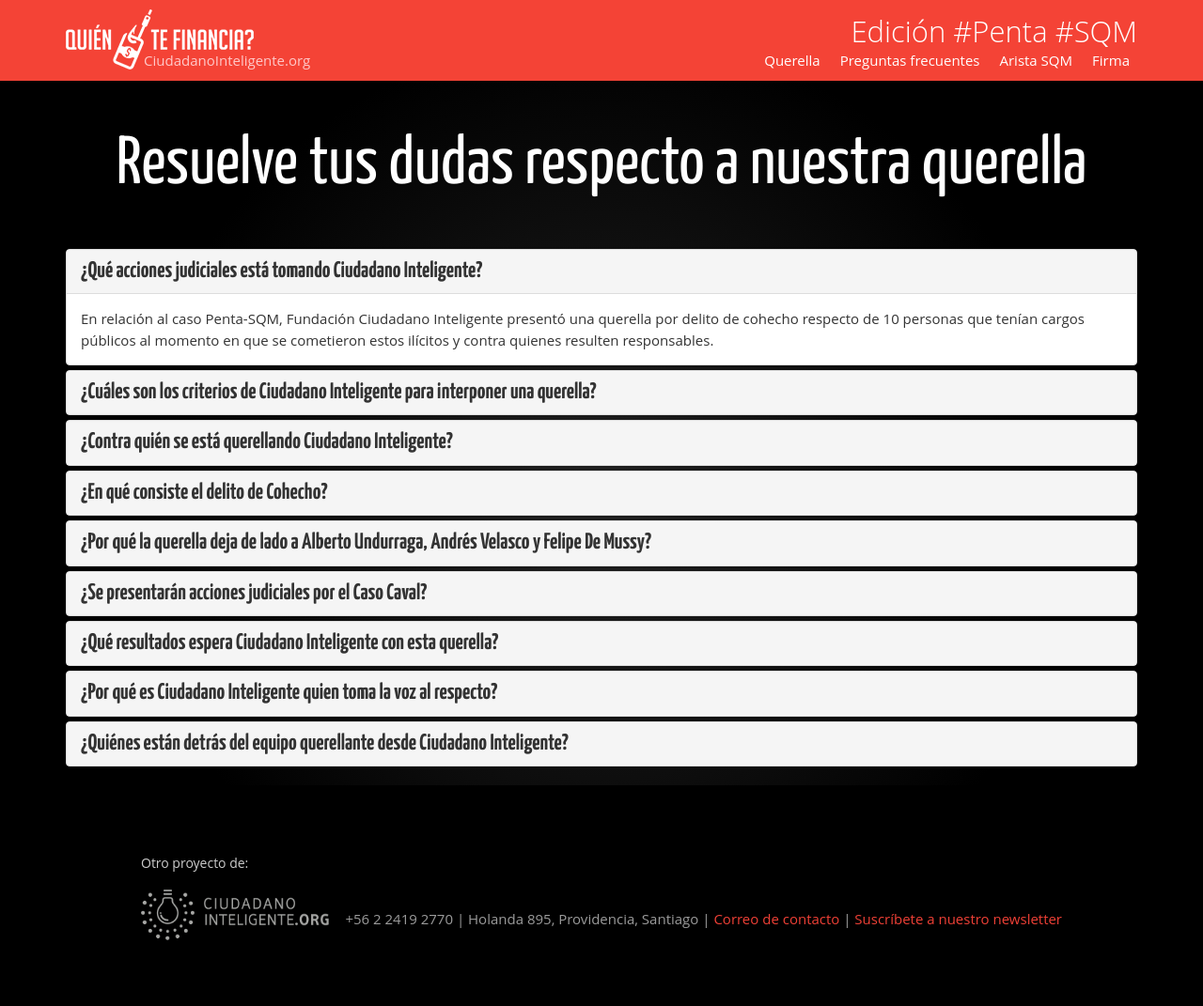
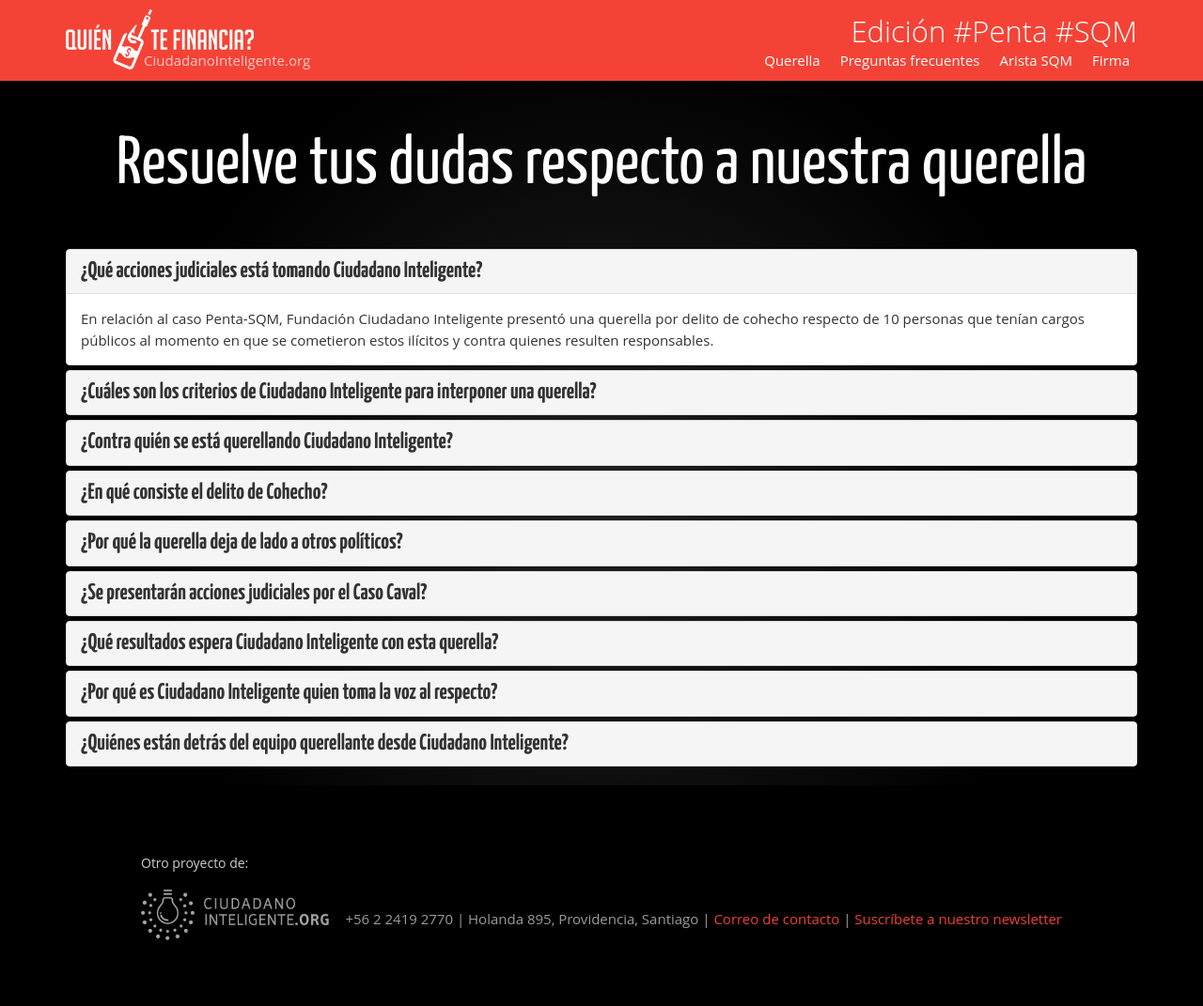
Before and after one commit to ciudadanointeligente/quien-te-financia, a Jekyll site: the page built from preguntas-frecuentes.html, in a window 1280 px wide. Shown: the whole page at 94% size. Built offline with Jekyll 4.4.1, drawn with Linux system fonts in a browser that asks for light colours; nearby versions of some CDN libraries.

Commit message:
Cambié pregunta de Undurraga, etc por políticos y edición de respuesta

```diff
--- a/preguntas-frecuentes.html
+++ b/preguntas-frecuentes.html
@@ -68,13 +68,13 @@
 	          <div class="panel-heading" role="tab" id="headingFour">
 	            <h4 class="panel-title">
 	              <a data-toggle="collapse" data-parent="#accordion" href="#collapseFour" aria-expanded="false" aria-controls="collapseFour">
-	                <b>¿Por qué la querella deja de lado a Alberto Undurraga, Andrés Velasco y Felipe De Mussy?</b>
+	                <b>¿Por qué la querella deja de lado a otros políticos?</b>
 	              </a>
 	            </h4>
 	          </div>
 	          <div id="collapseFour" class="panel-collapse collapse" role="tabpanel" aria-labelledby="headingFour">
 	            <div class="panel-body">
-	              La ley actual no nos autoriza a querellarnos contra ellos. Según el artículo 111 del Código Procesal Penal, existe acción pública para presentar querellas contra personas que hayan sido autoridades o funcionarios en ejercicio al momento del ilícito, por delitos cometidos contra la probidad pública.
+	              Según el artículo 111 del Código Procesal Penal solamente se pueden presentar querellas contra personas que hayan cometido delitos contra la probidad pública siendo funcionarios públicos. Esto quiere decir que la ley actual no nos autoriza a querellarnos contra políticos que no hayan estado ejerciendo un cargo público al momento del ilícito.
 	            </div>
 	          </div>
 	        </div>
```
